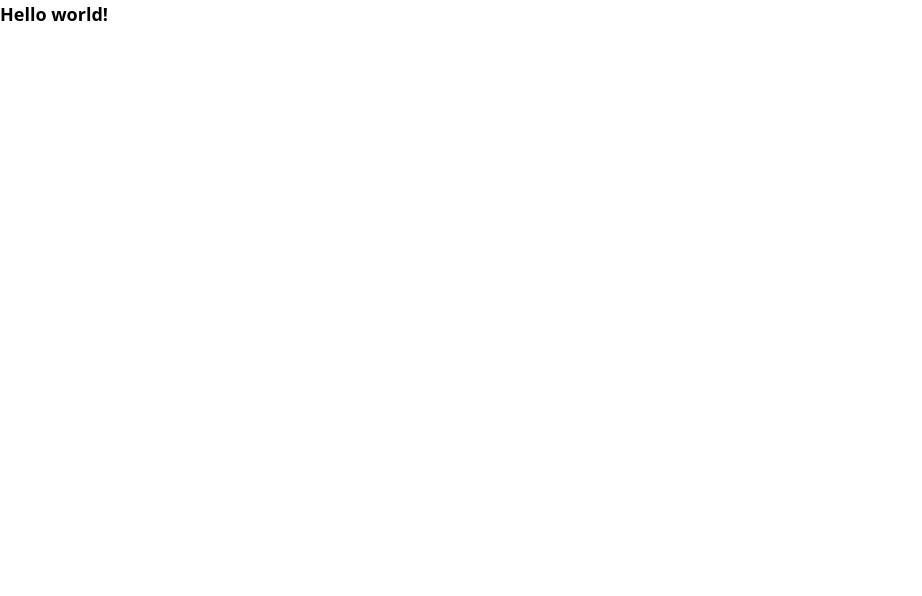
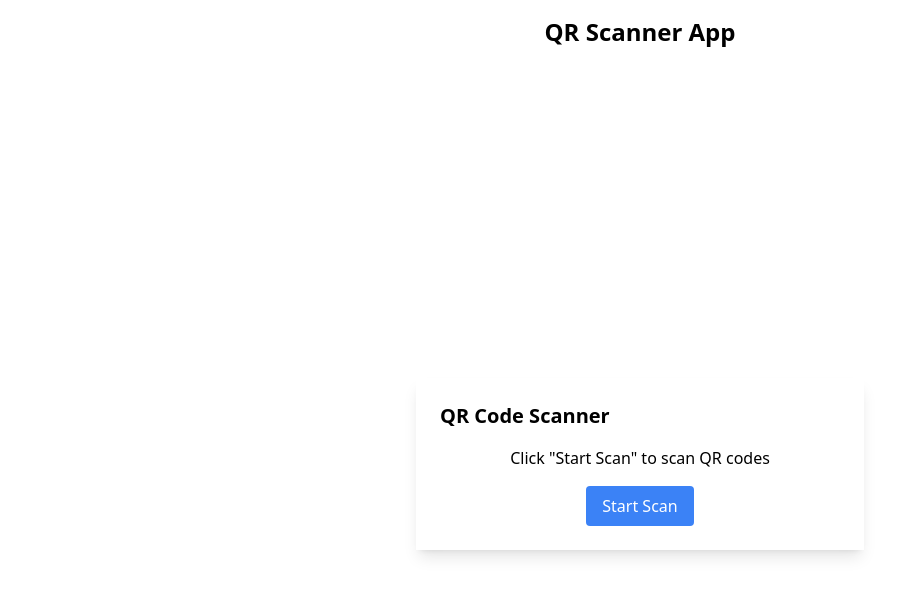
Before and after one commit to tiasha01/Attendance-scan-client, a React (Vite) app: page / in a window 1280 px wide. Shown: the top 596 px of the page, without its empty margins (0-922 px from the left). Built offline with nearby package versions, Linux system fonts and the light colour scheme.

Commit message:
Added basic scanner.

```diff
--- a/package.json
+++ b/package.json
@@ -10,6 +10,7 @@
     "preview": "vite preview"
   },
   "dependencies": {
+    "html5-qrcode": "^2.3.8",
     "react": "^19.0.0",
     "react-dom": "^19.0.0"
   },
--- a/src/App.jsx
+++ b/src/App.jsx
@@ -1,10 +1,12 @@
 import { useState } from 'react'
-
+import QRCodeScanner from './components/QRCodeScanner'
 function App() {
-  const [count, setCount] = useState(0)
 
   return (
-      <h1 className='text-lg font-semibold'>Hello world!</h1>
+    <div>
+    <h1 className="text-2xl font-bold text-center my-4">QR Scanner App</h1>
+    <QRCodeScanner />
+  </div>
   )
 }
 
--- /dev/null
+++ b/src/components/QRCodeScanner.jsx
@@ -0,0 +1,45 @@
+import { useState, useEffect } from 'react';
+import { Html5QrcodeScanner } from 'html5-qrcode';
+
+export default function QRCodeScanner() {
+  const [data, setData] = useState('');
+  const [scan, setScan] = useState(false);
+  let scanner;
+
+  useEffect(() => {
+    if (scan) {
+      scanner = new Html5QrcodeScanner('reader', { fps: 10, qrbox: 250 });
+      scanner.render(
+        (result) => {
+          setData(result);
+          setScan(false);
+          scanner.clear();
+        },
+        (error) => console.error(error)
+      );
+    }
+    return () => {
+      if (scanner) {
+        scanner.clear();
+      }
+    };
+  }, [scan]);
+
+  return (
+    <div className="flex flex-col items-center justify-center min-h-screen p-4">
+      <div className="w-full max-w-md shadow-lg">
+        <div className="p-6">
+          <h2 className="text-xl font-bold mb-4">QR Code Scanner</h2>
+          {scan ? <div id="reader" className="w-full mb-4"></div> : <p className="text-center mb-4">Click "Start Scan" to scan QR codes</p>}
+          <div className="mt-4 flex justify-center gap-4">
+            <button className="bg-blue-500 text-white py-2 px-4 rounded" onClick={() => setScan(!scan)}>{scan ? 'Stop Scan' : 'Start Scan'}</button>
+          </div>
+          {data && <div className="mt-4 text-center">
+            <p>Result:</p>
+            <textarea className="border p-2 w-full" readOnly value={data}></textarea>
+          </div>}
+        </div>
+      </div>
+    </div>
+  );
+}
```
Also changed, not shown: 1 other file (tests, documents, lock files or other folders).
